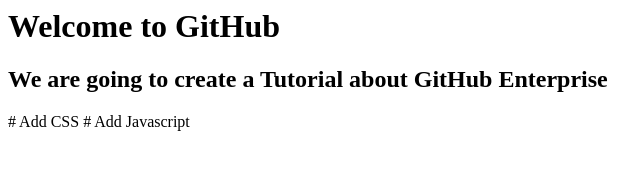
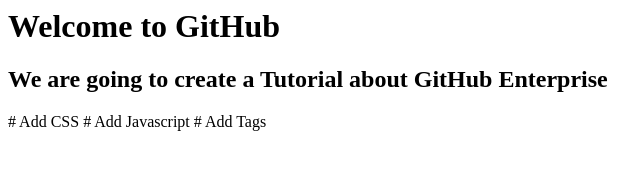
Before and after one commit to mohanzzz/Wow_Repo, a plain HTML site: page index.html in a window 1280 px wide. Shown: the full height of the page, 0-640 px from the left. Drawn offline with Linux system fonts and the light colour scheme.

Commit message:
Update index.html

```diff
--- a/index.html
+++ b/index.html
@@ -4,4 +4,5 @@
 
 # Add CSS
 # Add Javascript
+# Add Tags
 </html>
```
